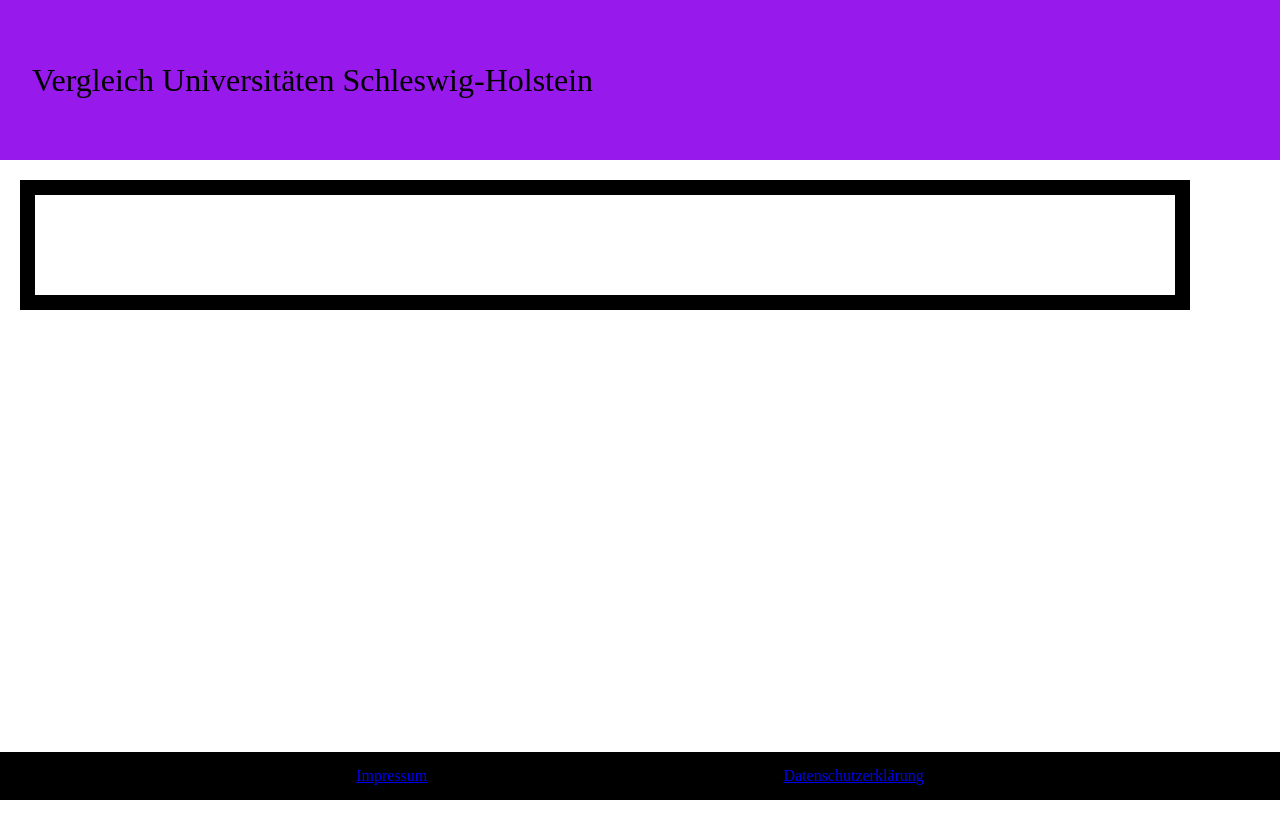
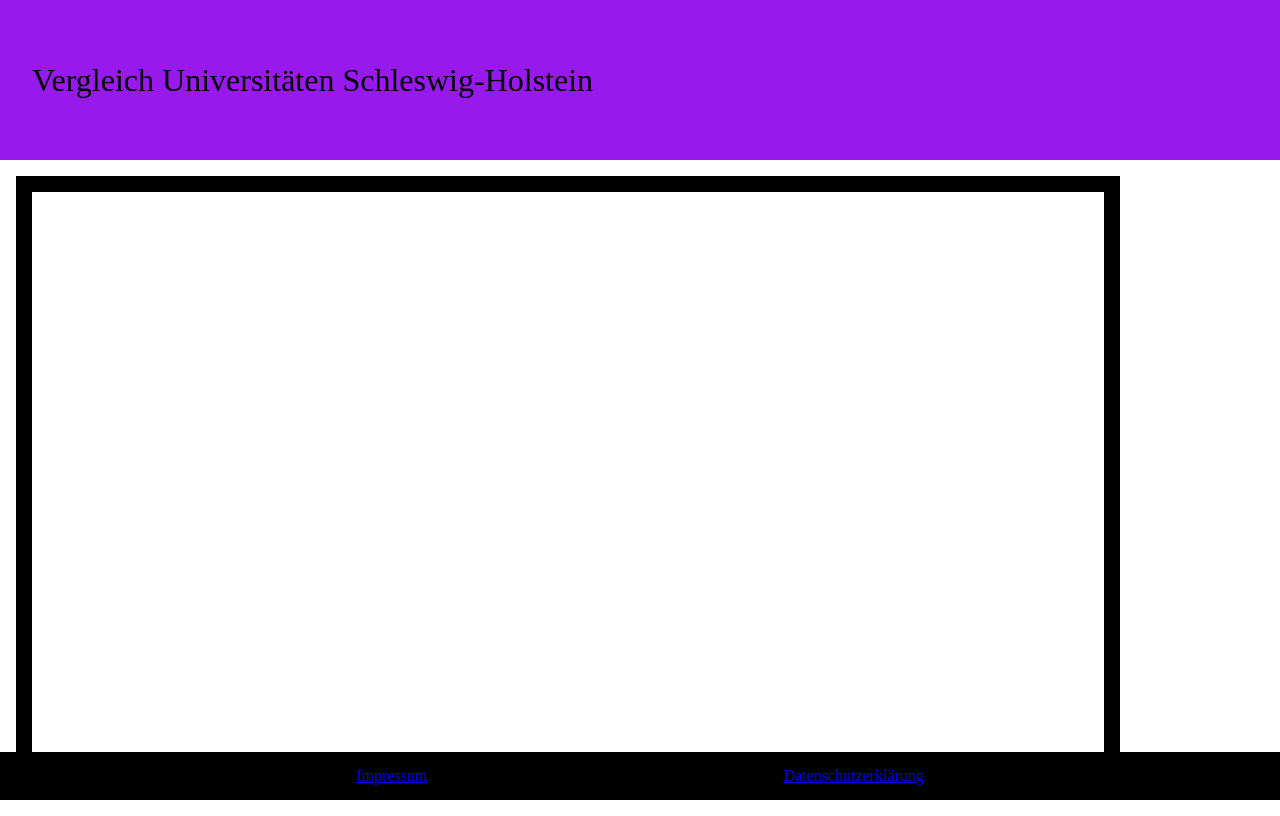
Before and after one commit to Philipp0403/uvsh, a Vue app: page / in a window 1280 px wide. Built offline with nearby package versions, Linux system fonts and the light colour scheme.

Commit message:
Balkendiagram aktuell

```diff
--- a/src/components/BalkenDiagram.vue
+++ b/src/components/BalkenDiagram.vue
@@ -1,6 +1,6 @@
 <template>
     <div>
-
+        <p></p>
     </div>
 </template>
 
@@ -13,9 +13,10 @@
 <style scoped>
 div {
     width: 65rem;
-    border: 15px solid black;
-    padding: 50px;
-    margin: 20px;
+    height: 35rem;
+    border: 1rem solid black;
+    padding: 1rem;
+    margin: 1rem;
     float: right;
 }
 </style>
```
